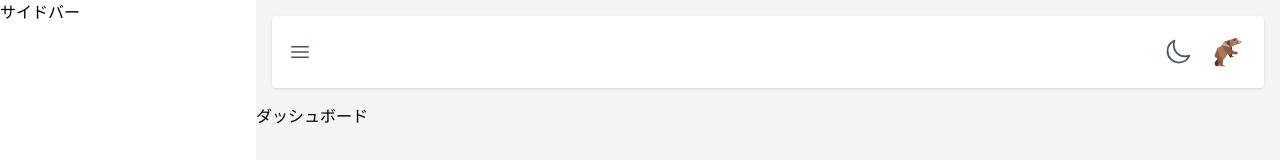
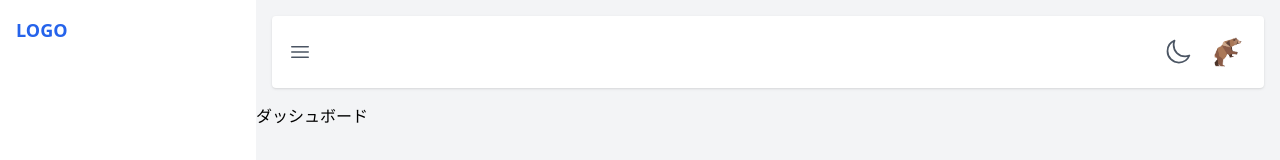
Before and after one commit to Bear29ers/primer-vue, a Vue app in the folder 06_dashboard/: page / in a window 1280 px wide. Shown: the top 160 px of the page. Built offline with nearby package versions, Linux system fonts and the light colour scheme.

Commit message:
feat: :sparkles: サイドバーの設定

```diff
--- /dev/null
+++ b/06_dashboard/src/components/Sidebar.vue
@@ -0,0 +1,7 @@
+<script setup></script>
+
+<template>
+  <div class="p-4">
+    <div class="font-bold text-lg text-blue-600">LOGO</div>
+  </div>
+</template>
--- a/06_dashboard/src/layouts/Default.vue
+++ b/06_dashboard/src/layouts/Default.vue
@@ -3,6 +3,7 @@
 import { Bars3Icon as MenuIcon, MoonIcon, SunIcon } from '@heroicons/vue/24/outline';
 import { debounce } from 'lodash';
 import DropdownMenu from '../components/DropdownMenu.vue';
+import Sidebar from '../components/Sidebar.vue';
 
 // アクセス時のブラウザ幅に合わせてサイドバーを表示させる（1280pxより大きい場合はサイドバーが表示された状態）
 const innerWidth = ref(window.innerWidth);
@@ -55,7 +56,7 @@
       class="fixed top-0 w-64 h-screen bg-white dark:bg-gray-800 z-20 transform duration-300 dark:text-gray-300"
       :class="{ '-translate-x-full': !show }"
     >
-      サイドバー
+      <Sidebar />
     </div>
     <div class="fixed xl:hidden inset-0 bg-gray-900 opacity-50 z-10" @click="show = !show" v-show="show"></div>
     <div class="bg-gray-100 dark:bg-gray-900 h-screen overflow-hidden duration-300" :class="{ 'xl:pl-64': show }">
```
